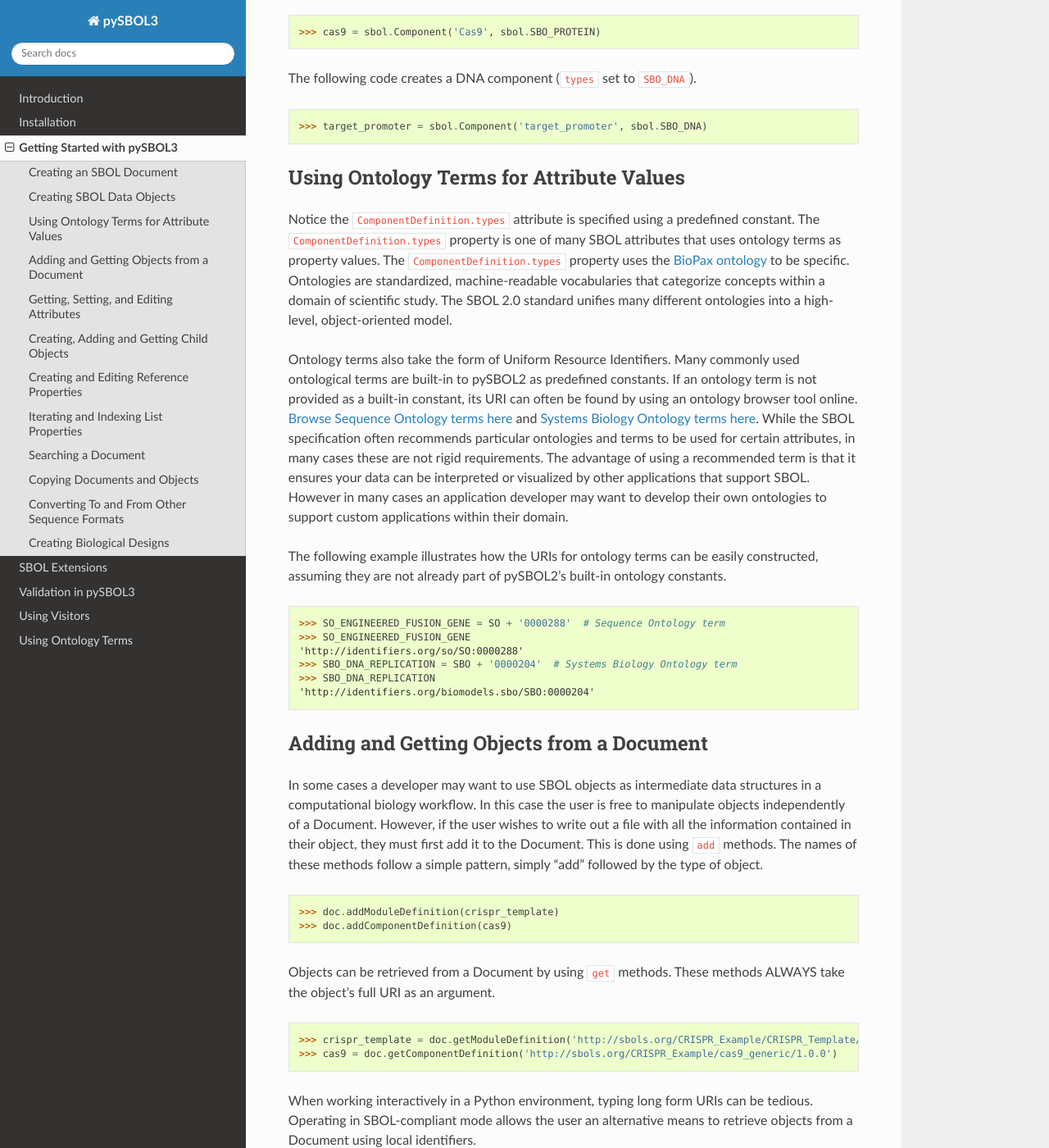
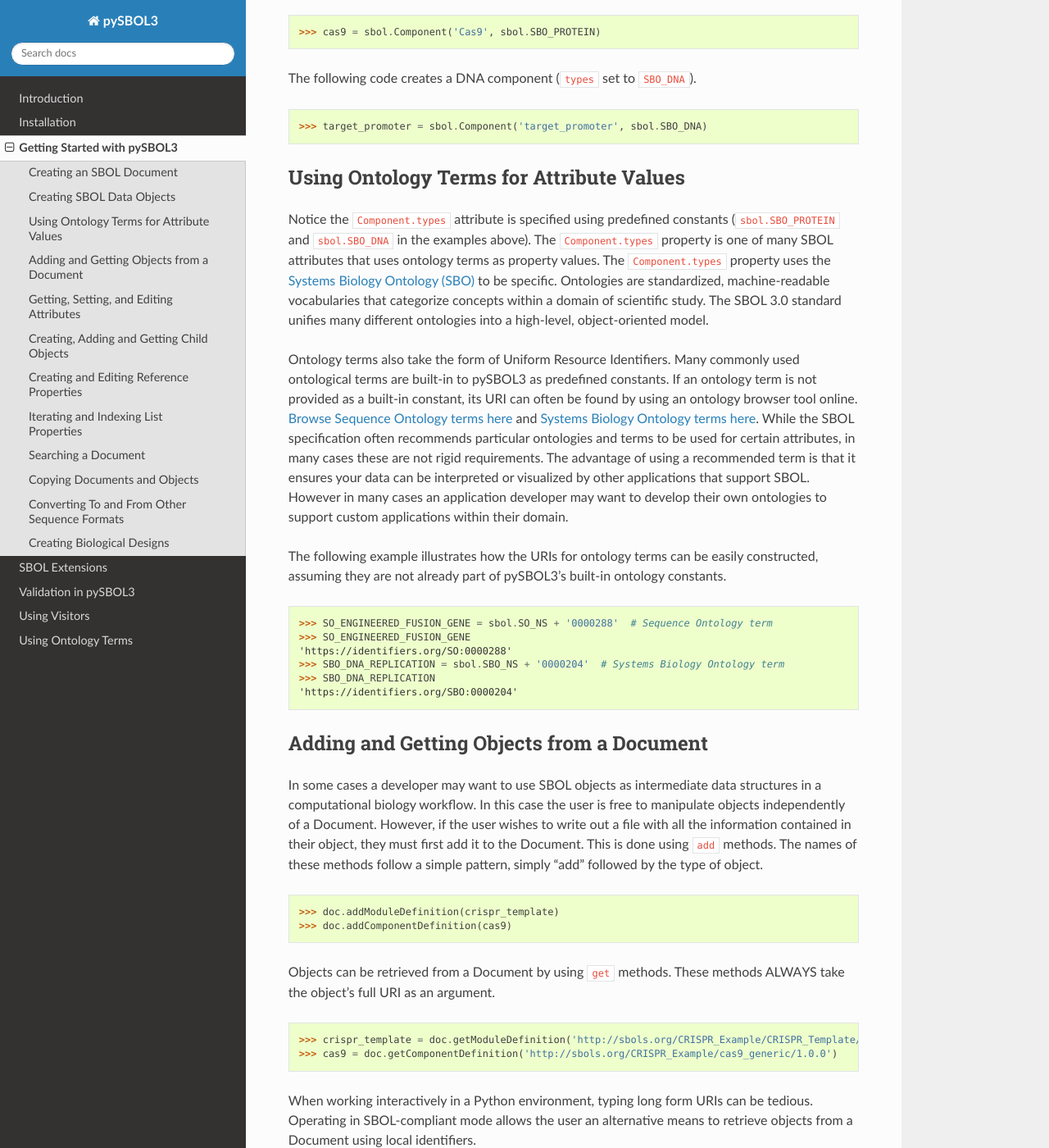
Before and after one commit to SynBioDex/pySBOL3, a Sphinx documentation site: the page built from docs/getting_started.rst, in a window 1280 px wide and 1400 px high, scrolled down 2791 px. Shown: the whole window at 82% size. Built offline with Sphinx 7.4.7 and the Read the Docs theme 2.0.0, drawn with Linux system fonts in a browser that asks for light colours.

Commit message:
Update "Using Ontology Terms"

```diff
--- a/docs/getting_started.rst
+++ b/docs/getting_started.rst
@@ -166,20 +166,22 @@ The following code creates a DNA component (``types`` set to ``SBO_DNA``).
 Using Ontology Terms for Attribute Values
 -----------------------------------------
 
-Notice the ``ComponentDefinition.types`` attribute is specified using a predefined constant. The ``ComponentDefinition.types`` property is one of many SBOL attributes that uses ontology terms as property values.  The ``ComponentDefinition.types`` property uses the `BioPax ontology <https://bioportal.bioontology.org/ontologies/BP/?p=classes&conceptid=root>`_ to be specific. Ontologies are standardized, machine-readable vocabularies that categorize concepts within a domain of scientific study. The SBOL 2.0 standard unifies many different ontologies into a high-level, object-oriented model.
+Notice the ``Component.types`` attribute is specified using predefined constants (``sbol.SBO_PROTEIN`` and ``sbol.SBO_DNA`` in the examples above). The ``Component.types`` property is one of many SBOL attributes that uses ontology terms as property values.  The ``Component.types`` property uses the
+`Systems Biology Ontology (SBO) <https://bioportal.bioontology.org/ontologies/SBO/>`_
+to be specific. Ontologies are standardized, machine-readable vocabularies that categorize concepts within a domain of scientific study. The SBOL 3.0 standard unifies many different ontologies into a high-level, object-oriented model.
 
-Ontology terms also take the form of Uniform Resource Identifiers. Many commonly used ontological terms are built-in to pySBOL2 as predefined constants. If an ontology term is not provided as a built-in constant, its URI can often be found by using an ontology browser tool online. `Browse Sequence Ontology terms here <http://www.sequenceontology.org/browser/obob.cgi>`_ and `Systems Biology Ontology terms here <http://www.ebi.ac.uk/sbo/main/tree>`_. While the SBOL specification often recommends particular ontologies and terms to be used for certain attributes, in many cases these are not rigid requirements. The advantage of using a recommended term is that it ensures your data can be interpreted or visualized by other applications that support SBOL. However in many cases an application developer may want to develop their own ontologies to support custom applications within their domain.
+Ontology terms also take the form of Uniform Resource Identifiers. Many commonly used ontological terms are built-in to pySBOL3 as predefined constants. If an ontology term is not provided as a built-in constant, its URI can often be found by using an ontology browser tool online. `Browse Sequence Ontology terms here <http://www.sequenceontology.org/browser/obob.cgi>`_ and `Systems Biology Ontology terms here <http://www.ebi.ac.uk/sbo/main/tree>`_. While the SBOL specification often recommends particular ontologies and terms to be used for certain attributes, in many cases these are not rigid requirements. The advantage of using a recommended term is that it ensures your data can be interpreted or visualized by other applications that support SBOL. However in many cases an application developer may want to develop their own ontologies to support custom applications within their domain.
 
-The following example illustrates how the URIs for ontology terms can be easily constructed, assuming they are not already part of pySBOL2's built-in ontology constants.
+The following example illustrates how the URIs for ontology terms can be easily constructed, assuming they are not already part of pySBOL3's built-in ontology constants.
 
 .. code:: python
 
-    >>> SO_ENGINEERED_FUSION_GENE = SO + '0000288'  # Sequence Ontology term
+    >>> SO_ENGINEERED_FUSION_GENE = sbol.SO_NS + '0000288'  # Sequence Ontology term
     >>> SO_ENGINEERED_FUSION_GENE
-    'http://identifiers.org/so/SO:0000288'
-    >>> SBO_DNA_REPLICATION = SBO + '0000204'  # Systems Biology Ontology term
+    'https://identifiers.org/SO:0000288'
+    >>> SBO_DNA_REPLICATION = sbol.SBO_NS + '0000204'  # Systems Biology Ontology term
     >>> SBO_DNA_REPLICATION
-    'http://identifiers.org/biomodels.sbo/SBO:0000204'
+    'https://identifiers.org/SBO:0000204'
 
 .. end
 
```
